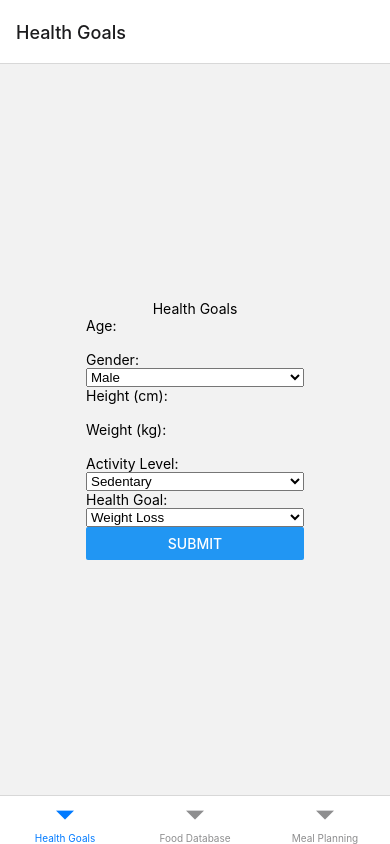
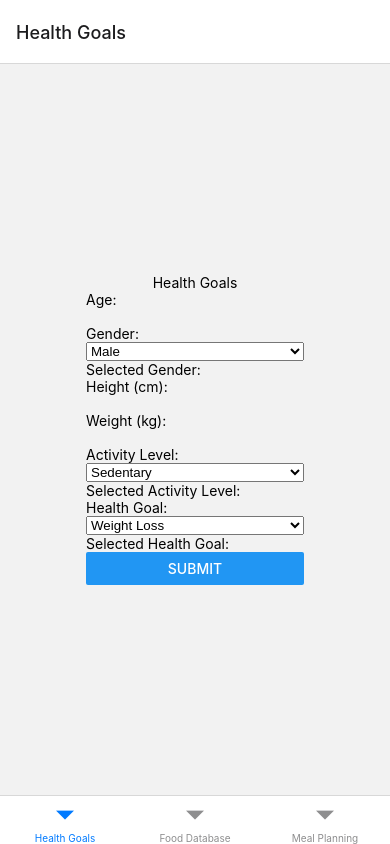
Before and after one commit to Ryecore/AppCalorie, a React Native app in the folder my-app/: screen / in a window 390 px wide. Built offline with nearby package versions, Linux system fonts and the light colour scheme.

Commit message:
Form  working
J'ai du rajouté des lignes pour afficher la séléction dans les listes deroulantes, cest pas beau.
Si plus tard on trouve une solution pour l'affichage on modifiera

```diff
--- a/my-app/HealthGoalsForm.js
+++ b/my-app/HealthGoalsForm.js
@@ -26,11 +26,12 @@ function HealthGoalsForm() {
       <Text>Gender:</Text>
       <Picker
         selectedValue={gender}
-          onValueChange={setGender}
+        onValueChange={value => setGender(value)}
       >
         <Picker.Item label="Male" value="male" />
         <Picker.Item label="Female" value="female" />
       </Picker>
+      <Text>Selected Gender: {gender}</Text>
 
       <Text>Height (cm):</Text>
       <TextInput
@@ -49,7 +50,7 @@ function HealthGoalsForm() {
       <Text>Activity Level:</Text>
       <Picker
         selectedValue={activityLevel}
-          onValueChange={setActivityLevel}
+        onValueChange={value => setActivityLevel(value)}
       >
         <Picker.Item label="Sedentary" value="sedentary" />
         <Picker.Item label="Light Exercise" value="light" />
@@ -57,16 +58,18 @@ function HealthGoalsForm() {
         <Picker.Item label="Heavy Exercise" value="heavy" />
         <Picker.Item label="Extra Active" value="extra" />
       </Picker>
+      <Text>Selected Activity Level: {activityLevel}</Text>
 
       <Text>Health Goal:</Text>
       <Picker
         selectedValue={healthGoal}
-          onValueChange={setHealthGoal}
+        onValueChange={value => setHealthGoal(value)}
       >
         <Picker.Item label="Weight Loss" value="loss" />
         <Picker.Item label="Weight Maintenance" value="maintenance" />
         <Picker.Item label="Weight Gain" value="gain" />
       </Picker>
+      <Text>Selected Health Goal: {healthGoal}</Text>
 
       <Button title="Submit" onPress={handleSubmit} />
     </View>
--- a/my-app/package.json
+++ b/my-app/package.json
@@ -9,7 +9,7 @@
     "web": "expo start --web"
   },
   "dependencies": {
-    "@react-native-picker/picker": "^2.4.8",
+    "@react-native-picker/picker": "2.4.8",
     "@react-navigation/bottom-tabs": "^6.5.7",
     "expo": "~48.0.18",
     "expo-status-bar": "~1.4.4",
```
Also changed, not shown: 1 other file (tests, documents, lock files or other folders). Lines whose indentation alone changed are shown as unchanged.
